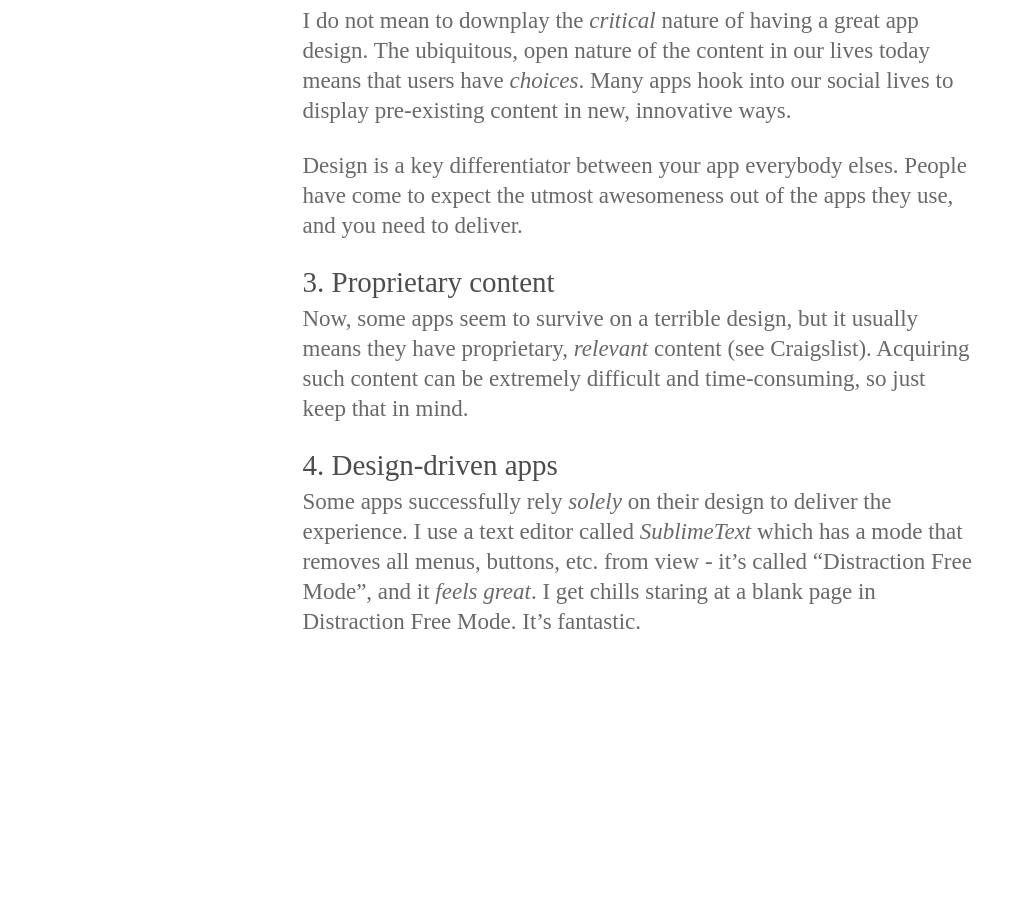
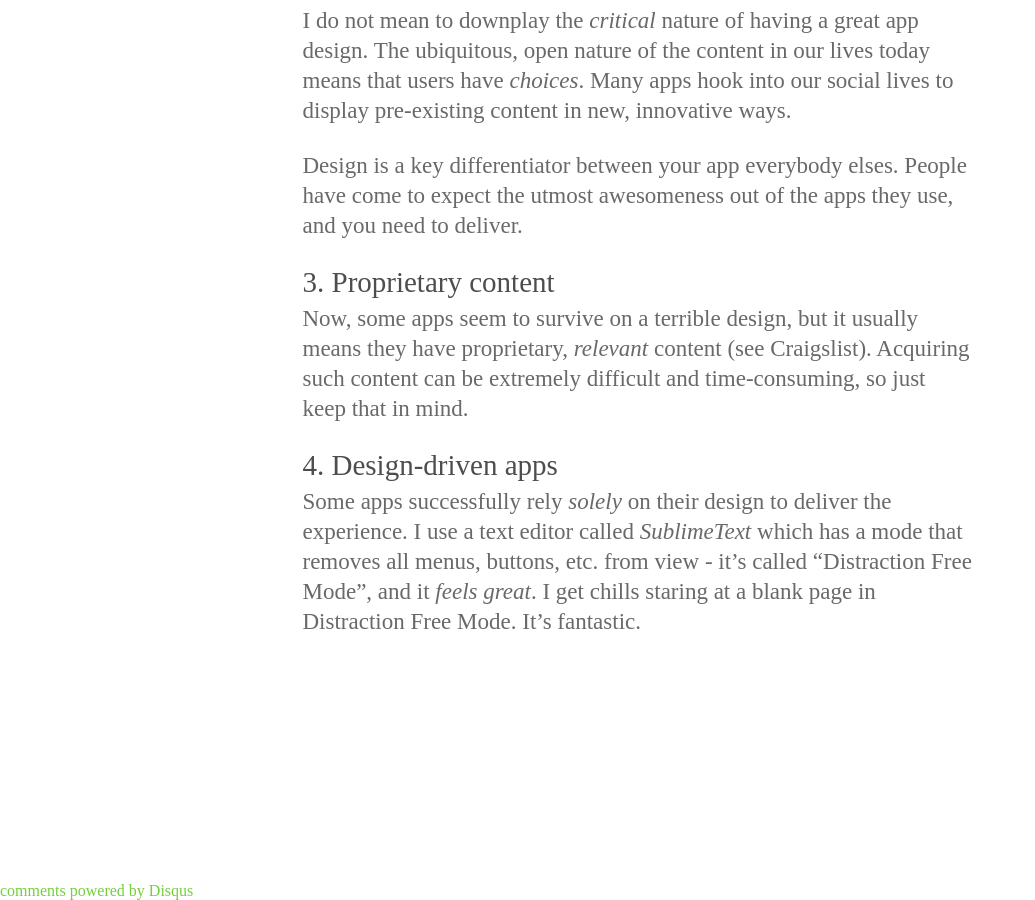
Before and after one commit to mag725/mag725.github.io, a Jekyll site: the page built from _posts/2013-05-20-is-your-app-affective.md, in a window 1280 px wide and 900 px high, scrolled down 1117 px. Shown: the whole window, without its empty margins (0-1035 px from the left). Built offline with Jekyll 4.4.1, drawn with Linux system fonts in a browser that asks for light colours; comment, search, counter and statistics services are not loaded; before the commit the page ends 1929 px from its top, so only the background shows below that.

Commit message:
added disqus comments

```diff
--- a/_layouts/post.html
+++ b/_layouts/post.html
@@ -18,4 +18,24 @@
 		{% endif %}
 		{{ content }}
 	</div>
+	<div class="spacer-70-vertical grid-100 hide-on-mobile"></div>
+	<div class="spacer-35-vertical mobile-grid-100 hide-on-desktop"></div>
+	<div class="prefix-15 grid-60 suffix-25 mobile-grid-100" id="disqus_thread"></div>
 </div>
+
+<!--
+	Disqus comments
+-->
+<script type="text/javascript">
+    /* * * CONFIGURATION VARIABLES: EDIT BEFORE PASTING INTO YOUR WEBPAGE * * */
+    var disqus_shortname = 'radicledesign'; // required: replace example with your forum shortname
+
+    /* * * DON'T EDIT BELOW THIS LINE * * */
+    (function() {
+        var dsq = document.createElement('script'); dsq.type = 'text/javascript'; dsq.async = true;
+        dsq.src = '//' + disqus_shortname + '.disqus.com/embed.js';
+        (document.getElementsByTagName('head')[0] || document.getElementsByTagName('body')[0]).appendChild(dsq);
+    })();
+</script>
+<noscript>Please enable JavaScript to view the <a href="http://disqus.com/?ref_noscript">comments powered by Disqus.</a></noscript>
+<a href="http://disqus.com" class="dsq-brlink">comments powered by <span class="logo-disqus">Disqus</span></a>
```
Also changed, not shown: 1 other file.
